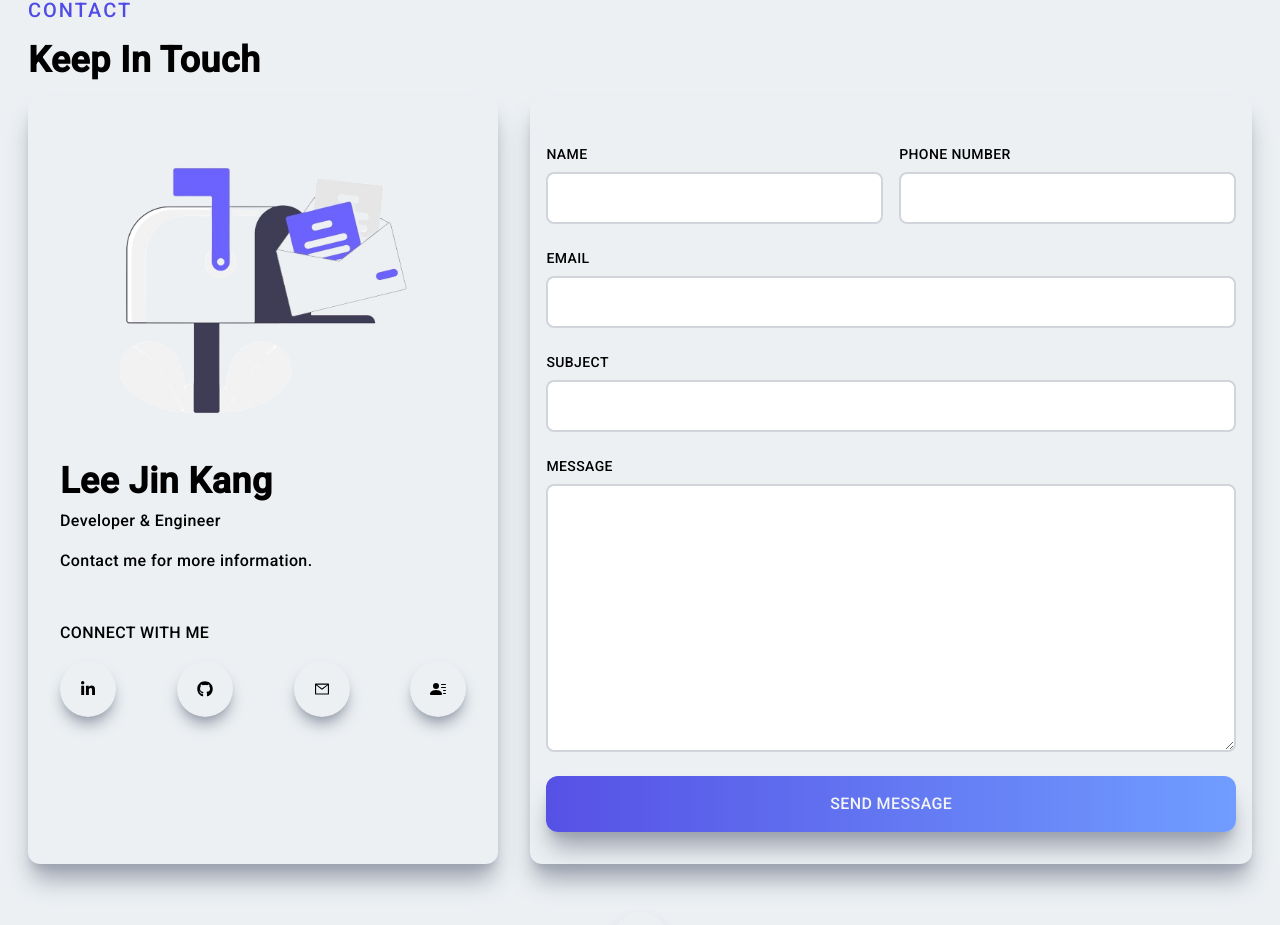
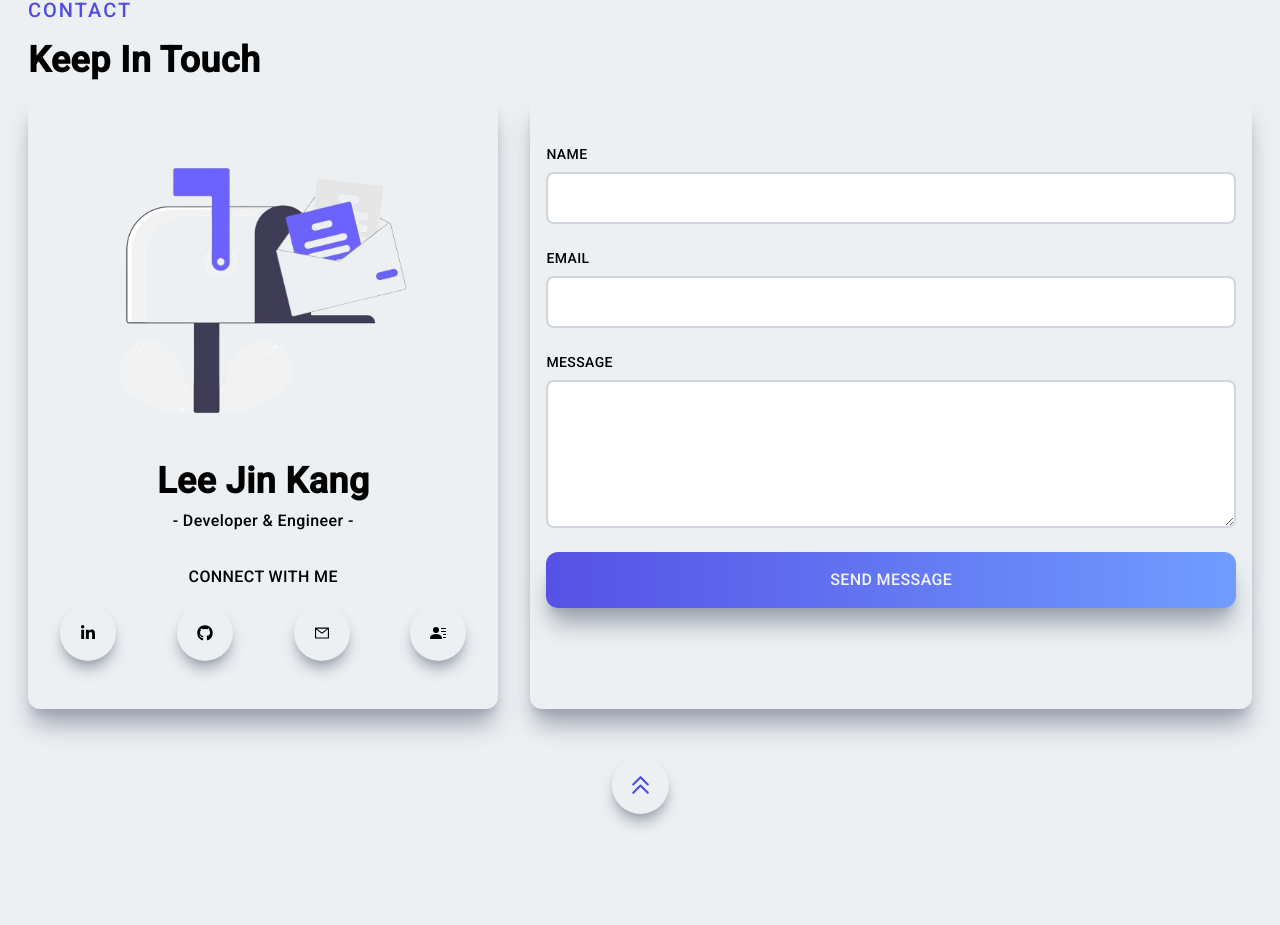
Before and after one commit to Jin-Kang-Lee/Portfolio-Website, a Next.js app: page / in a window 1280 px wide. Shown: the part 3378-4303 px from the top of the page. Built offline with nearby package versions, Linux system fonts and the light colour scheme.

Commit message:
Updated contact me page to make it look neater

```diff
--- a/components/Contact.jsx
+++ b/components/Contact.jsx
@@ -19,13 +19,12 @@ const Contact = () => {
                 <div>
                   <img className='rounded-xl hover:scale-105 ease-in duration-300' src='/assets/Contacts.png' alt='/' />
                 </div>
-                <div>
+                <div className='text-center'>
                   <h2 className='py-2'>Lee Jin Kang</h2>
-                  <p>Developer & Engineer</p>
-                  <p className='py-4'>Contact me for more information.</p>
+                  <p>- Developer & Engineer -</p>
                 </div>
                 <div>
-                  <p className='uppercase pt-8'>Connect With Me</p>
+                  <p className='uppercase pt-8 text-center'>Connect With Me</p>
                   <div className='flex items-center justify-between py-4'>
                   <a href='https://www.linkedin.com/in/jinkang-lee/'>
                         <div className='rounded-full shadow-lg shadow-gray-400 p-5 cursor-pointer hover:scale-110 ease-in duration-300'>
@@ -58,16 +57,12 @@ const Contact = () => {
           <div className='col-span-3 w-full h-auto shadow-xl shadow-gray-400 rounded-xl lg:p-4'>
             <div className='py-4'>
               <form>
-                <div className='grid md:grid-cols-2 gap-4 w-full py-2'>
+                <div className='flex flex-col py-2'>
                   <div className='flex flex-col'>
                     <label className='uppercase text-sm py-2'>NAME</label>
                     <input className='border-2 rounded-lg p-3 flex border-gray-300' type="text" />
                   </div>
 
-                  <div className='flex flex-col'>
-                    <label className='uppercase text-sm py-2'>PHONE NUMBER</label>
-                    <input className='border-2 rounded-lg p-3 flex border-gray-300' type="text" />
-                  </div>
                 </div>
 
                 <div className='flex flex-col py-2'>
@@ -75,14 +70,10 @@ const Contact = () => {
                   <input className='border-2 rounded-lg p-3 flex border-gray-300' type="email" />
                 </div>
 
-                <div className='flex flex-col py-2'>
-                  <label className='uppercase text-sm py-2'>SUBJECT</label>
-                  <input className='border-2 rounded-lg p-3 flex border-gray-300' type="text" />
-                </div>
 
                 <div className='flex flex-col py-2'>
                   <label className='uppercase text-sm py-2'>MESSAGE</label>
-                  <textarea className='border-2 rounded-lg p-3 border-gray-300' rows='10'></textarea>
+                  <textarea className='border-2 rounded-lg p-3 border-gray-300' rows='5'></textarea>
                 </div>
 
                 <button className='w-full p-4 text-gray-100 mt-4'>Send Message</button>
--- a/components/Navbar.jsx
+++ b/components/Navbar.jsx
@@ -69,8 +69,8 @@ const Navbar = () => {
       </div>
 
       <div className={nav ? 'md:hidden fixed left-0 top-0 w-full h-screen bg-black/70' : ''}>
-        <div className={nav ? 'fixed right-[0%] top-0 w-[75%] sm:w[60%] md:w[45%] h-screen bg-[#ecf0f3] p-10 transform 0.4s ease-in-out duration-500'
-                            : 'fixed left-[100%] p-10 top-0 ease-in-out duration-500'}>
+        <div className={nav ? 'fixed left-[0%] top-0 w-[75%] sm:w[60%] md:w[45%] h-screen bg-[#ecf0f3] p-10 ease-in-out duration-500'
+                            : 'fixed right-[100%] p-10 top-0 ease-in-out duration-500'}>
           <div>
             <div className='flex w-full items-center justify-between'>
               <Link href="/#home">
```
